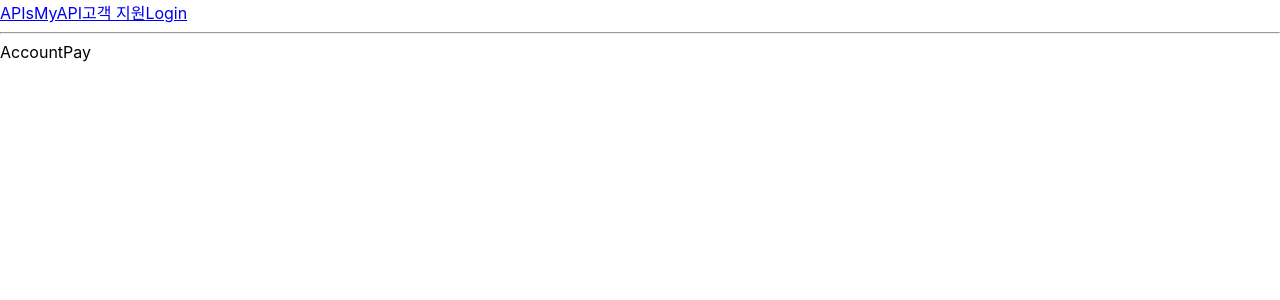
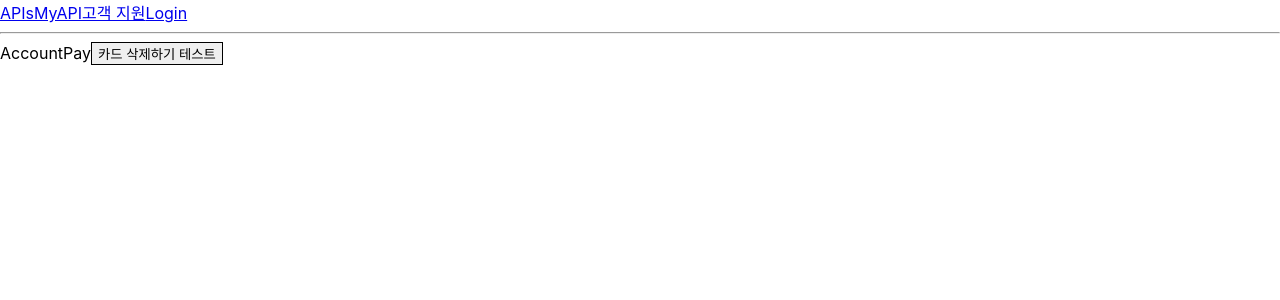
Before and after one commit to ji-eun-moon/ASAP, a React (Create React App) app in the folder Frontend/asap/: page /mypage/payment in a window 1280 px wide. Shown: the top 300 px of the page. Built offline with nearby package versions, Linux system fonts and the light colour scheme.

Commit message:
[FE] FEAT : 카드 삭제 구현

```diff
--- /dev/null
+++ b/Frontend/asap/src/hooks/api/credit/useDeleteCredit.ts
@@ -0,0 +1,18 @@
+import axiosInstance from 'utils/axiosInstance';
+
+const useDeleteCredit = () => {
+  const deleteCredit = async () => {
+    try {
+      const response = await axiosInstance({
+        method: 'DELETE',
+        url: `/api/v1/credit`,
+      });
+      console.log('성공', response.data);
+    } catch (error) {
+      console.log('서버 오류:', error);
+    }
+  };
+  return { deleteCredit };
+};
+
+export default useDeleteCredit;
--- a/Frontend/asap/src/pages/mypage/AccountPay.tsx
+++ b/Frontend/asap/src/pages/mypage/AccountPay.tsx
@@ -1,7 +1,21 @@
+import useDeleteCredit from 'hooks/api/credit/useDeleteCredit';
 import React from 'react';
 
 function AccountPay() {
-  return <div>AccountPay</div>;
+  const { deleteCredit } = useDeleteCredit();
+
+  return (
+    <div>
+      AccountPay
+      <button
+        type="button"
+        style={{ border: '1px solid' }}
+        onClick={deleteCredit}
+      >
+        카드 삭제하기 테스트
+      </button>
+    </div>
+  );
 }
 
 export default AccountPay;
```
